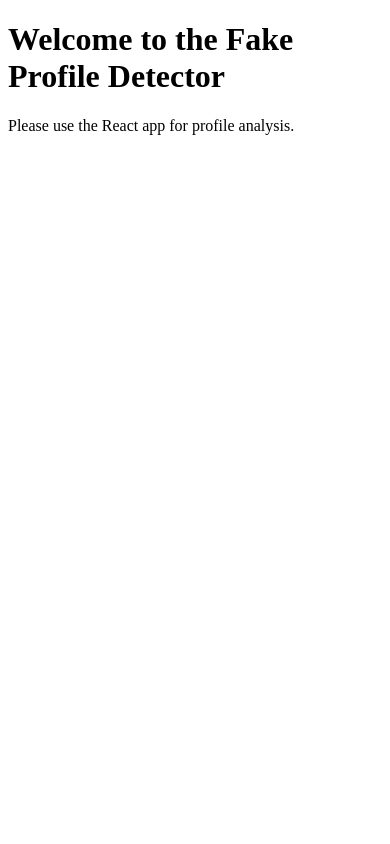
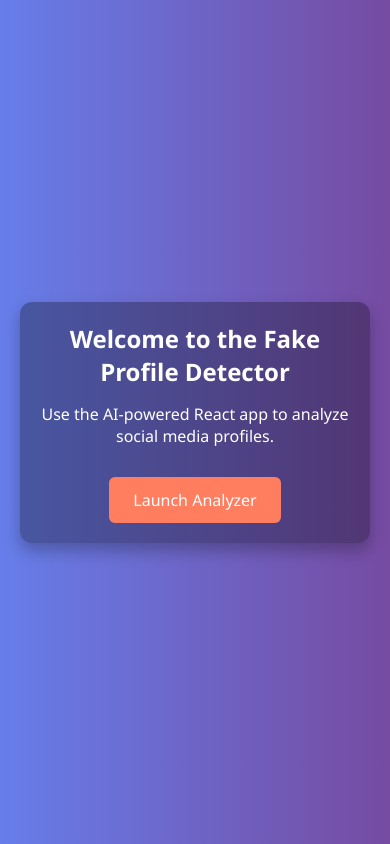
Before and after one commit to AnilKumar-V18/prasunet, a Flask app: page / in a window 390 px wide. Run offline with Flask 2, Linux system fonts and the light colour scheme.

Commit message:
second commit

```diff
--- a/server/templates/index.html
+++ b/server/templates/index.html
@@ -3,9 +3,108 @@
 <head>
   <meta charset="UTF-8">
   <title>Fake Profile Detector</title>
+  <meta name="viewport" content="width=device-width, initial-scale=1.0">
+  <style>
+    * {
+      box-sizing: border-box;
+      margin: 0;
+      padding: 0;
+      font-family: 'Segoe UI', Tahoma, Geneva, Verdana, sans-serif;
+    }
+
+    body {
+      display: flex;
+      align-items: center;
+      justify-content: center;
+      height: 100vh;
+      background: linear-gradient(to right, #667eea, #764ba2);
+      color: #fff;
+      text-align: center;
+      padding: 20px;
+    }
+
+    .container {
+      background-color: rgba(0, 0, 0, 0.3);
+      padding: 40px;
+      border-radius: 12px;
+      max-width: 500px;
+      width: 100%;
+      box-shadow: 0 8px 16px rgba(0,0,0,0.25);
+    }
+
+    h1 {
+      font-size: 2rem;
+      margin-bottom: 15px;
+    }
+
+    p {
+      font-size: 1rem;
+      margin-bottom: 30px;
+    }
+
+    button {
+      background-color: #ff7e5f;
+      border: none;
+      padding: 12px 24px;
+      color: white;
+      font-size: 1rem;
+      border-radius: 6px;
+      cursor: pointer;
+      transition: background-color 0.3s ease;
+    }
+
+    button:hover {
+      background-color: #ff6347;
+    }
+
+    .loader {
+      display: none;
+      margin-top: 20px;
+    }
+
+    .loader:after {
+      content: " ";
+      display: inline-block;
+      width: 40px;
+      height: 40px;
+      border-radius: 50%;
+      border: 4px solid white;
+      border-color: white transparent white transparent;
+      animation: loaderSpin 1.2s linear infinite;
+    }
+
+    @keyframes loaderSpin {
+      0% { transform: rotate(0deg); }
+      100% { transform: rotate(360deg); }
+    }
+
+    @media screen and (max-width: 600px) {
+      .container {
+        padding: 20px;
+      }
+
+      h1 {
+        font-size: 1.5rem;
+      }
+    }
+  </style>
 </head>
 <body>
-  <h1>Welcome to the Fake Profile Detector</h1>
-  <p>Please use the React app for profile analysis.</p>
+  <div class="container">
+    <h1>Welcome to the Fake Profile Detector</h1>
+    <p>Use the AI-powered React app to analyze social media profiles.</p>
+    <button onclick="redirectToReactApp()">Launch Analyzer</button>
+    <div class="loader" id="loader"></div>
+  </div>
+
+  <script>
+    function redirectToReactApp() {
+      const loader = document.getElementById('loader');
+      loader.style.display = 'inline-block';
+      setTimeout(() => {
+        window.location.href = "/client"; // Adjust this path to your React frontend
+      }, 1000);
+    }
+  </script>
 </body>
 </html>
```
